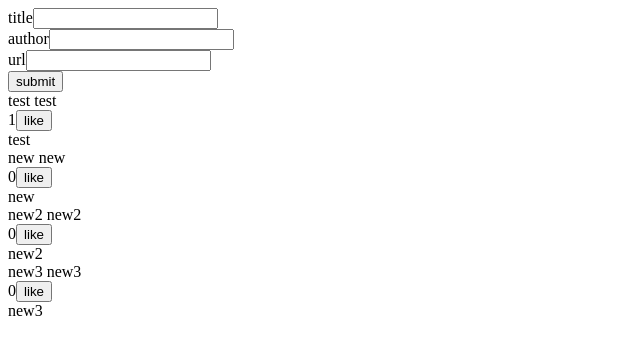
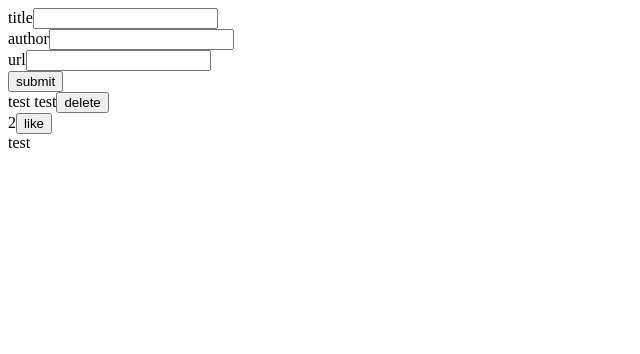
Before and after one commit to Leaagga/part7, a React (Vite) app in the folder Bloglist-ReactQuery/: page / in a window 1280 px wide. Shown: the top 354 px of the page, without its empty margins (0-640 px from the left). Built offline with nearby package versions, Linux system fonts and the light colour scheme; data requests are answered from the project's data file.

Commit message:
Query delete

```diff
--- a/Bloglist-ReactQuery/db.json
+++ b/Bloglist-ReactQuery/db.json
@@ -5,31 +5,7 @@
       "url": "test",
       "title": "test",
       "id": "29450",
-      "likes": 1,
-      "user": "test"
-    },
-    {
-      "author": "new",
-      "url": "new",
-      "title": "new",
-      "id": "1957",
-      "likes": 0,
-      "user": "test"
-    },
-    {
-      "author": "new2",
-      "url": "new2",
-      "title": "new2",
-      "id": "67792",
-      "likes": 0,
-      "user": "test"
-    },
-    {
-      "author": "new3",
-      "url": "new3",
-      "title": "new3",
-      "id": "52306",
-      "likes": 0,
+      "likes": 2,
       "user": "test"
     }
   ]
--- a/Bloglist-ReactQuery/src/components/BlogItem.jsx
+++ b/Bloglist-ReactQuery/src/components/BlogItem.jsx
@@ -1,4 +1,4 @@
-import { likeBlog } from '../requests'
+import { deleteBlog, likeBlog } from '../requests'
 import notificationContext from '../notificationContext'
 import { useState, useContext } from 'react'
 import { useQueryClient, useMutation } from '@tanstack/react-query'
@@ -9,12 +9,25 @@ const BlogItem = ({ blog }) => {
     mutationFn: likeBlog,
     onSuccess: () => {
       queryClient.invalidateQueries({ queryKey: ['blogs'] })
+      dispatch({ type: 'LIKES', payload: blog })
+    },
+  })
+  const deleteBlogMutation = useMutation({
+    mutationFn: deleteBlog,
+    onSuccess: () => {
+      queryClient.invalidateQueries({ queryKey: ['blogs'] })
+      dispatch({ type: 'DELETE', payload: blog })
     },
   })
   const handleLikes = (event) => {
     event.preventDefault()
     likeBlogMutation.mutate(blog)
-    dispatch({ type: 'LIKES', payload: blog })
+  }
+  const handleDelete = (event) => {
+    event.preventDefault()
+    if (window.confirm(`delete ${blog.title} by ${blog.author}?`)) {
+      deleteBlogMutation.mutate(blog)
+    }
   }
   return (
     <div className='blogItem'>
@@ -22,9 +35,8 @@ const BlogItem = ({ blog }) => {
         <div>
           {blog.title} {blog.author}
           {/* &nbsp;
-          {user.user.username == blog.user.username ? (
-            <button onClick={handleDelete}>delete</button>
-          ) : null} */}
+          {user.user.username == blog.user.username ? ( */}
+          <button onClick={handleDelete}>delete</button>
         </div>
         <div>
           {blog.likes}
--- a/Bloglist-ReactQuery/src/requests.js
+++ b/Bloglist-ReactQuery/src/requests.js
@@ -14,3 +14,7 @@ export const likeBlog = async (blog) => {
   })
   return response.data
 }
+export const deleteBlog = async (blog) => {
+  const response = await axios.delete(`${baseUrl}/${blog.id}`)
+  return response.data
+}
```
